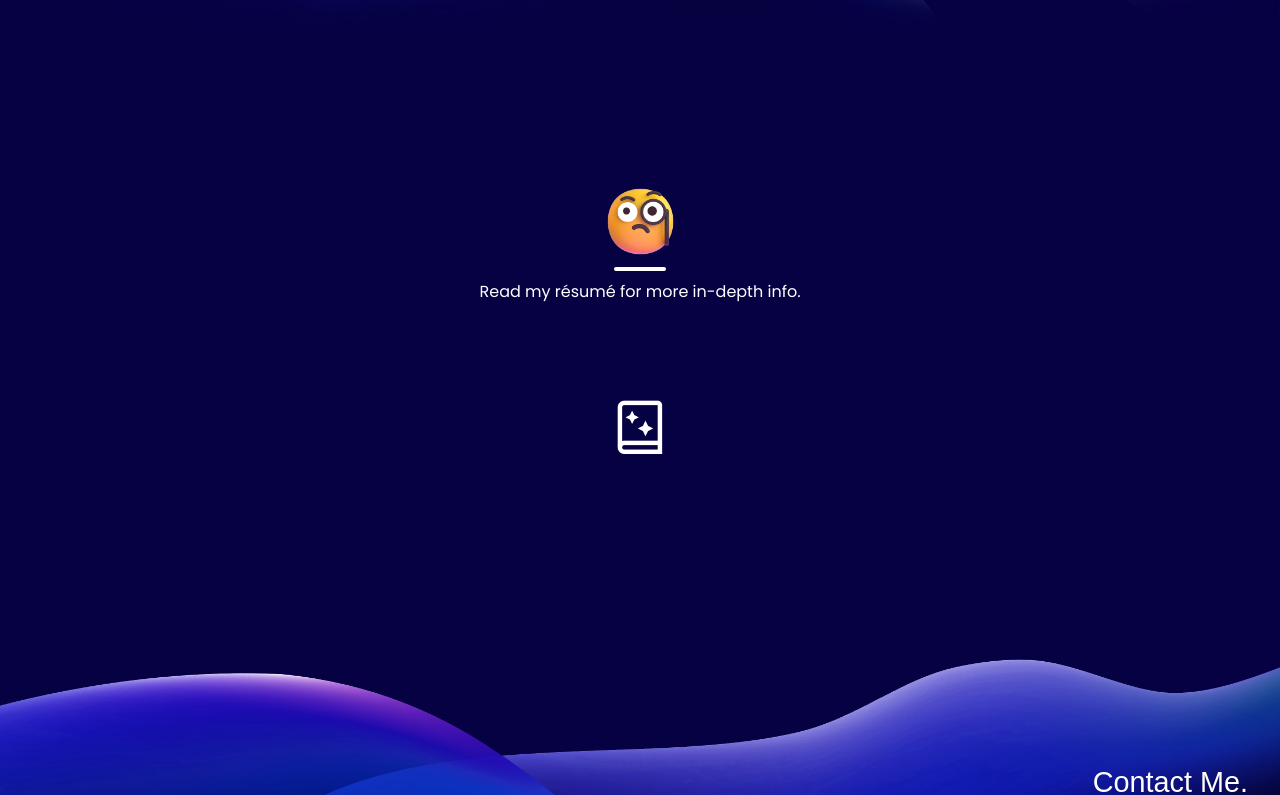
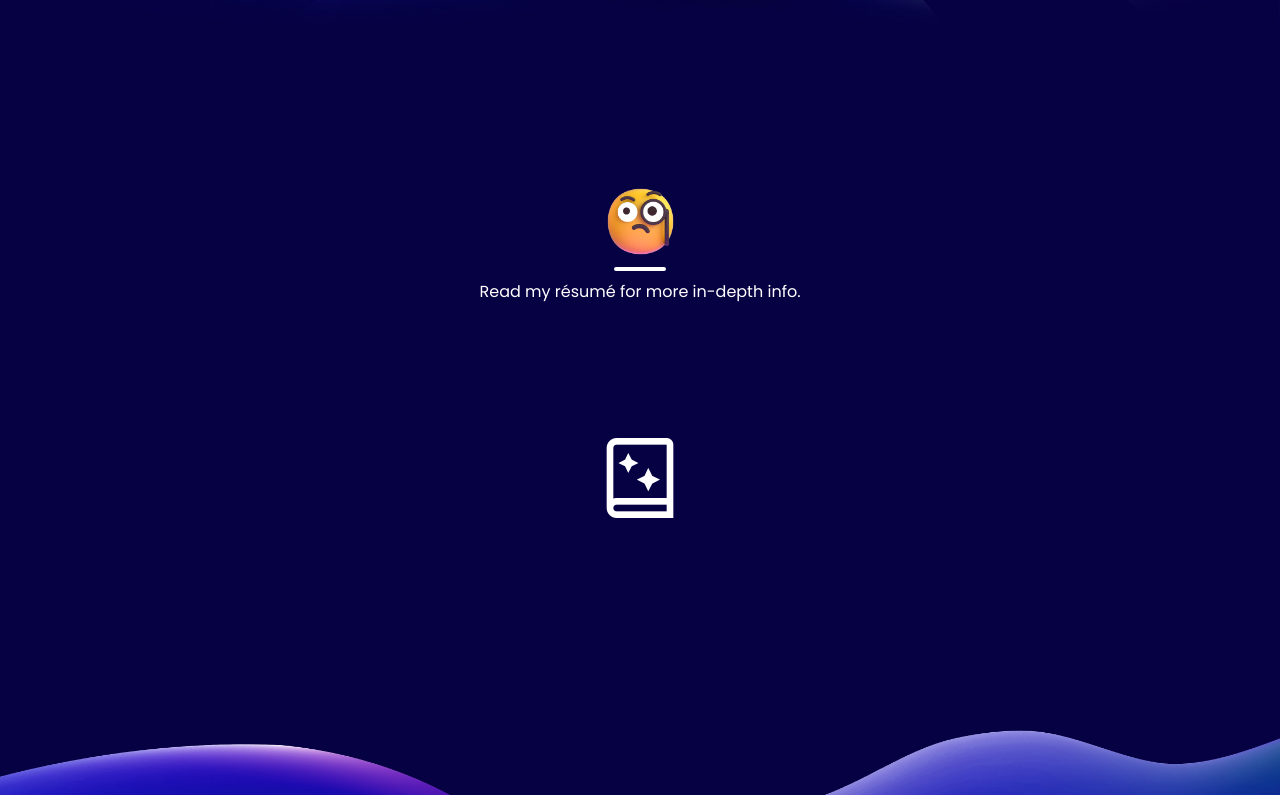
Before and after one commit to adrianxfilip/portofolio, a React (Create React App) app: page / in a window 1280 px wide. Shown: the part 2005-2800 px from the top of the page. Built offline with nearby package versions, Linux system fonts and the light colour scheme; the HTML template or start-up script is replaced by a standard one; a web font is replaced by a local one.

Commit message:
Added gloow

```diff
--- a/src/Components/CV.js
+++ b/src/Components/CV.js
@@ -31,6 +31,19 @@ export default function CV() {
     }
   }, [ref1, inView1]);
 
+  const glowVariants = {
+    noGlow: {
+      color: "white",
+      boxShadow: "0px 0px 0px 0px rgba(255,221,0,0.72)",
+    },
+    glow: {
+      color: "white",
+      boxShadow: "0px 0px 117px 52px rgba(255,221,0,0.72)",
+    },
+  };
+
+  const glowControls = useAnimation();
+
   return (
     <motion.section
       animate={controls1}
@@ -44,11 +57,22 @@ export default function CV() {
         <hr />
         <p className="section-title">Read my résumé for more in-depth info.</p>
       </div>
-      <div className="resume-button-wrapper">
-        <motion.button initial={{color : "white"}} whileHover={{color : "#FFD700"}}>
-          <i className="fi fi-rs-book-spells"></i>
-        </motion.button>
-      </div>
+      <motion.button
+        onMouseEnter={() => {
+          glowControls.start("glow");
+        }}
+        onMouseLeave={() => {
+          glowControls.start("noGlow");
+        }}
+      >
+        <i className="fi fi-rs-book-spells"></i>
+        <motion.div
+          className="glow-generator"
+          variants={glowVariants}
+          initial={"noGlow"}
+          animate={glowControls}
+        ></motion.div>
+      </motion.button>
     </motion.section>
   );
 }
--- a/src/Styles/CV.scss
+++ b/src/Styles/CV.scss
@@ -1,25 +1,36 @@
-.resume{
+.resume {
   //
   padding: 10em 0;
-    .section-intro-wrapper{
-        h1{
+  .section-intro-wrapper {
+    h1 {
       font-size: 2em;
     }
-        img{
+    img {
       display: block;
       width: 75px;
       margin: 0 auto;
     }
   }
-    .resume-button-wrapper{
-        width: fit-content;
-        margin:6em auto 0;
-        button{
+  button {
     border: none;
     background-color: transparent;
-            .fi{
-                font-size: 4em;
+    display: block;
+    margin: 10em auto 0;
+    position: relative;
+    .fi {
+      font-size: 6em;
+      display: block;
+      width: fit-content;
+      padding: -1em;
+      position: relative;
+      z-index: 5;
+      color: white;
+    }
+    .glow-generator{
+        position: absolute;
+        left: 56%;
+        top: 47%;
+        z-index: 3;
     }
   }
 }
-}
--- a/src/Styles/Footer.scss
+++ b/src/Styles/Footer.scss
@@ -4,14 +4,14 @@
     background-size: 100% 100%;
     display: flex;
     align-items: flex-end;
-    padding: 1em 2em;
+    padding: 1em 1em;
     box-sizing: border-box;
     p,a{
         color: white;
         text-decoration: none;
         margin: 0;
         font-family: "Gabarito", sans-serif;
-        font-size: 1.2em;
+        font-size: 1    em;
     }
     .credits{
         a{
@@ -26,7 +26,7 @@
         p{
             font-family: "Gabarito", sans-serif;
             margin: 0 0 .5em 0;
-            font-size: 1.8em;
+            font-size: 1.5em;
             text-align: right;
         }
         div{
```
Also changed, not shown: src/book-spells.png (added), src/starburst.png (added). Lines whose indentation alone changed are shown as unchanged.
